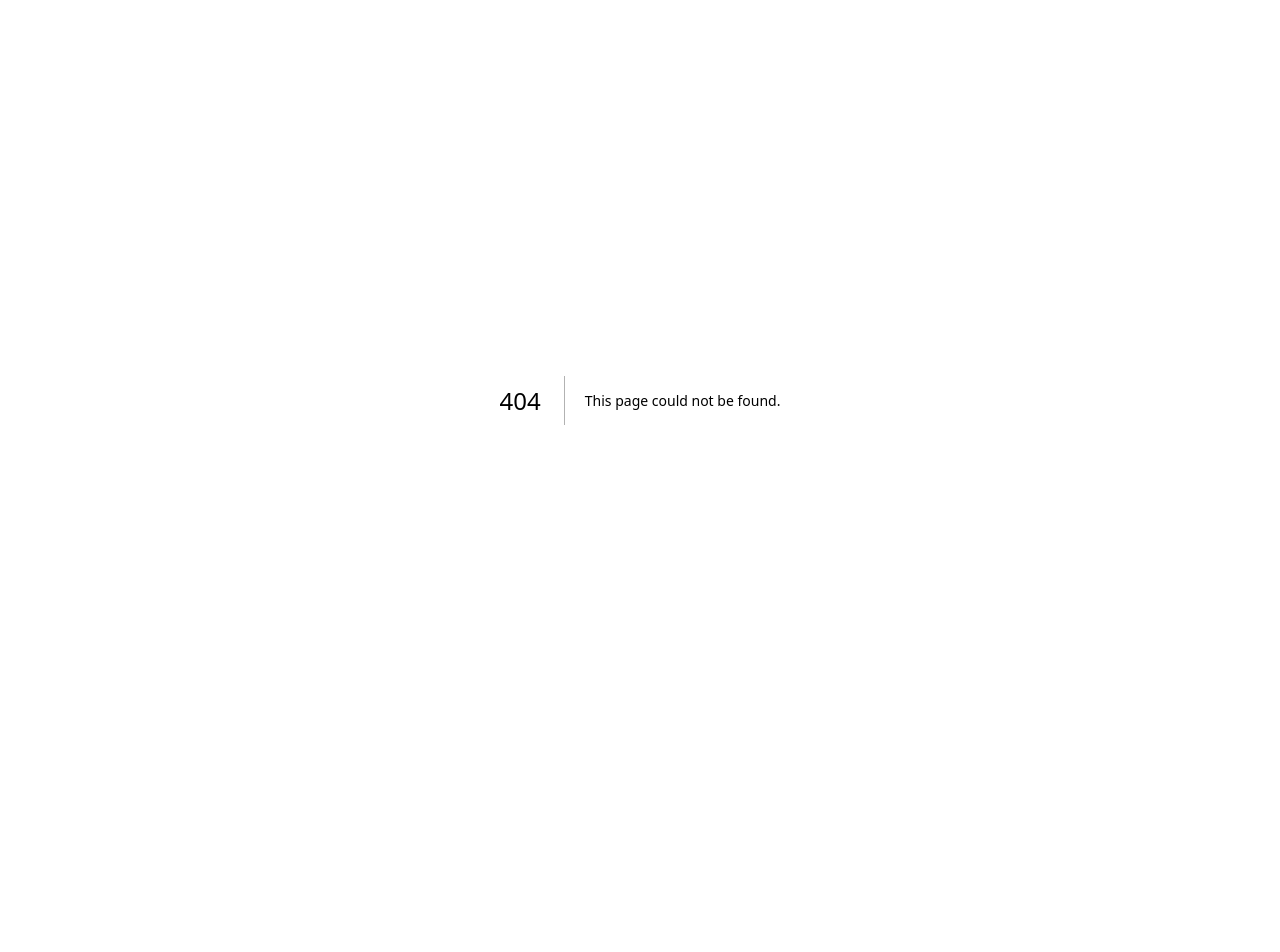
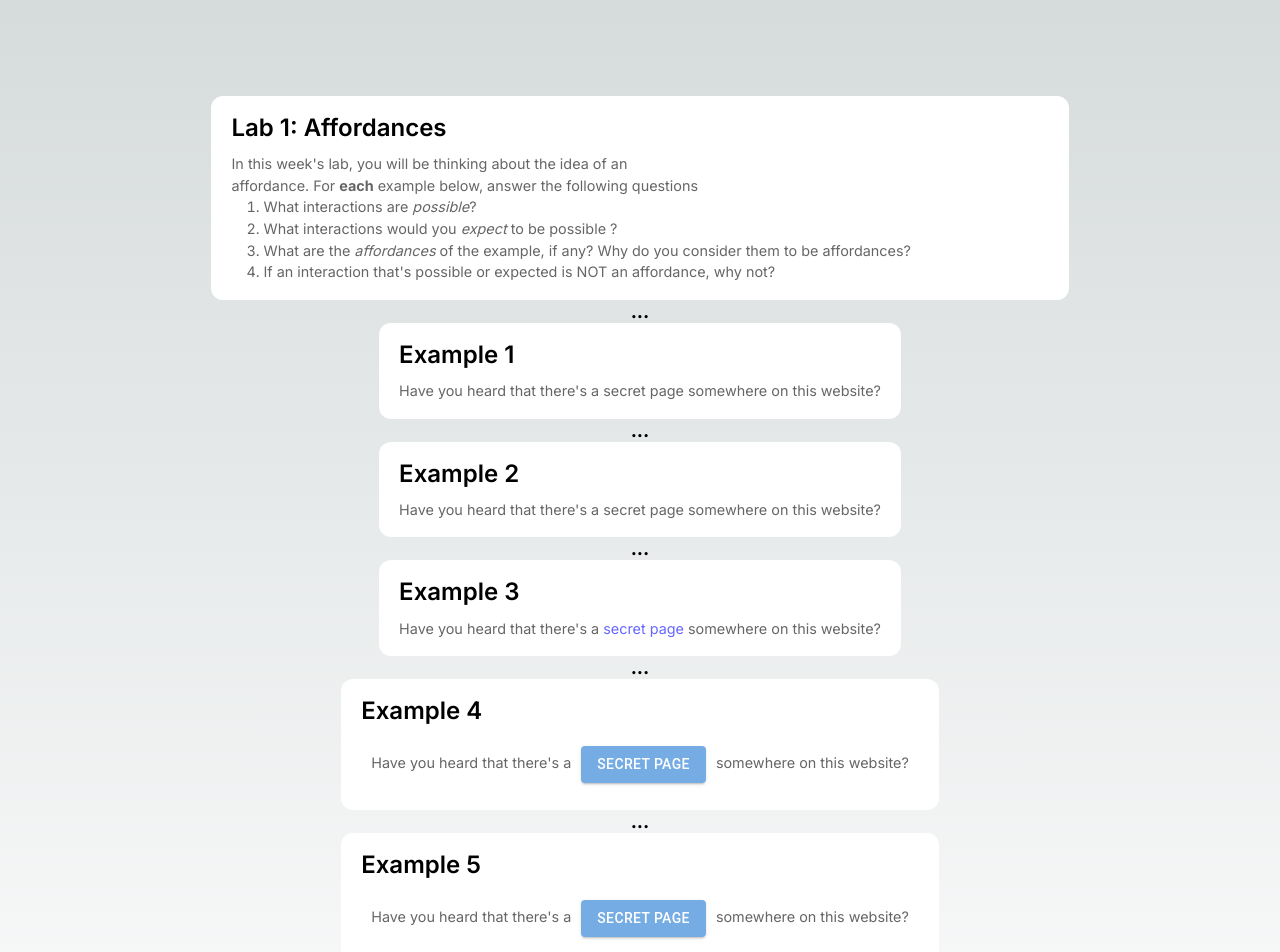
Before and after one commit to swres/info463-public, a Next.js app: page /lab1 in a window 1280 px wide. Before the commit this address had no page. Shown: the top 952 px of the page. Before the commit the page ends 800 px from the top, so only its background shows below. Built offline with nearby package versions, Linux system fonts and the light colour scheme.

Commit message:
added lab 1

```diff
--- a/app/globals.css
+++ b/app/globals.css
@@ -1,11 +1,43 @@
-@tailwind base;
-@tailwind components;
-@tailwind utilities;
+:root {
+  --max-width: 1100px;
+  --border-radius: 12px;
+  --font-mono: ui-monospace, Menlo, Monaco, "Cascadia Mono", "Segoe UI Mono",
+    "Roboto Mono", "Oxygen Mono", "Ubuntu Monospace", "Source Code Pro",
+    "Fira Mono", "Droid Sans Mono", "Courier New", monospace;
 
-:root {
   --foreground-rgb: 0, 0, 0;
   --background-start-rgb: 214, 219, 220;
   --background-end-rgb: 255, 255, 255;
+
+  --primary-glow: conic-gradient(
+    from 180deg at 50% 50%,
+    #16abff33 0deg,
+    #0885ff33 55deg,
+    #54d6ff33 120deg,
+    #0071ff33 160deg,
+    transparent 360deg
+  );
+  --secondary-glow: radial-gradient(
+    rgba(255, 255, 255, 1),
+    rgba(255, 255, 255, 0)
+  );
+
+  --tile-start-rgb: 239, 245, 249;
+  --tile-end-rgb: 228, 232, 233;
+  --tile-border: conic-gradient(
+    #00000080,
+    #00000040,
+    #00000030,
+    #00000020,
+    #00000010,
+    #00000010,
+    #00000080
+  );
+
+  --callout-rgb: 238, 240, 241;
+  --callout-border-rgb: 172, 175, 176;
+  --card-rgb: 180, 185, 188;
+  --card-border-rgb: 131, 134, 135;
 }
 
 @media (prefers-color-scheme: dark) {
@@ -13,7 +45,44 @@
     --foreground-rgb: 255, 255, 255;
     --background-start-rgb: 0, 0, 0;
     --background-end-rgb: 0, 0, 0;
+
+    --primary-glow: radial-gradient(rgba(1, 65, 255, 0.4), rgba(1, 65, 255, 0));
+    --secondary-glow: linear-gradient(
+      to bottom right,
+      rgba(1, 65, 255, 0),
+      rgba(1, 65, 255, 0),
+      rgba(1, 65, 255, 0.3)
+    );
+
+    --tile-start-rgb: 2, 13, 46;
+    --tile-end-rgb: 2, 5, 19;
+    --tile-border: conic-gradient(
+      #ffffff80,
+      #ffffff40,
+      #ffffff30,
+      #ffffff20,
+      #ffffff10,
+      #ffffff10,
+      #ffffff80
+    );
+
+    --callout-rgb: 20, 20, 20;
+    --callout-border-rgb: 108, 108, 108;
+    --card-rgb: 100, 100, 100;
+    --card-border-rgb: 200, 200, 200;
   }
+}
+
+* {
+  box-sizing: border-box;
+  padding: 0;
+  margin: 0;
+}
+
+html,
+body {
+  max-width: 100vw;
+  overflow-x: hidden;
 }
 
 body {
@@ -26,8 +95,13 @@ body {
     rgb(var(--background-start-rgb));
 }
 
-@layer utilities {
-  .text-balance {
-    text-wrap: balance;
+a {
+  color: inherit;
+  text-decoration: none;
+}
+
+@media (prefers-color-scheme: dark) {
+  html {
+    color-scheme: dark;
   }
 }
--- /dev/null
+++ b/app/lab1/page.tsx
@@ -0,0 +1,74 @@
+"use client";
+import styles from "../page.module.css";
+import Box from '@mui/material/Box';
+import TextField from '@mui/material/TextField';
+import Button from '@mui/material/Button';
+import { useState } from 'react';
+import Slider from '@mui/material/Slider';
+import { mkConfig, generateCsv, download } from "export-to-csv";
+
+export default function Lab1() {
+  return (
+    <main className={styles.main}>
+      <div className={styles.card}>
+        <h2>Lab 1: Affordances</h2>
+        <p>In this week's lab, you will be thinking about the idea of an affordance. For <b>each</b> example below, answer the following questions</p>
+        <ol>
+          <li>What interactions are <i>possible</i>?</li>
+          <li>What interactions would you <i>expect</i> to be possible ?</li>
+          <li>What are the <i>affordances</i> of the example, if any? Why do you consider them to be affordances?</li>
+          <li>If an interaction that's possible or expected is NOT an affordance, why not?</li>
+        </ol>
+      </div>
+      <h3>...</h3>
+      <div className={styles.card}>
+        <h2>Example 1</h2>
+        <p>Have you heard that there's a secret page somewhere on this website?</p>
+      </div>
+      <h3>...</h3>
+      <div className={styles.card}>
+        <h2>Example 2</h2>
+        <p>Have you heard that there's a <a
+          href="secret"
+          target="_blank"
+          rel="noopener noreferrer"
+        >secret page</a> somewhere on this website?</p>
+      </div>
+      <h3>...</h3>
+      <div className={styles.card}>
+        <h2>Example 3</h2>
+        <p>Have you heard that there's a <a
+          href="secret"
+          style={{color: 'blue'}}
+          target="_blank"
+          rel="noopener noreferrer"
+        >secret page</a> somewhere on this website?</p>
+      </div>
+      <h3>...</h3>
+      <div className={styles.card}>
+        <h2>Example 4</h2>
+        <p style = {{padding: "10px"}}>Have you heard that there's a
+          <Button href="secret" variant="contained" color="primary" style={{marginLeft: "10px", marginRight: "10px"}}>Secret Page</Button>
+        somewhere on this website?</p>
+      </div>
+      <h3>...</h3>
+      <div className={styles.card}>
+        <h2>Example 5</h2>
+        <p style = {{padding: "10px"}}>Have you heard that there's a
+          <Button variant="contained" color="primary" style={{marginLeft: "10px", marginRight: "10px"}}>Secret Page</Button>
+        somewhere on this website?</p>
+      </div>
+      <h3>...</h3>
+      <div className={styles.card}>
+        <h2>Example 6</h2>
+        <p>Have you heard that there's a <a
+          href="secret"
+          target="_blank"
+          rel="noopener noreferrer"
+        >secret page</a> somewhere on this website?</p>
+        <br></br>
+        <p><b>Note:</b> to find the secret page, click the words "secret page" above. </p>
+      </div>
+    </main>
+  );
+}
--- a/app/page.tsx
+++ b/app/page.tsx
@@ -37,7 +37,7 @@ export default function Home() {
           <h2>
             Lab 1 <span>-&gt;</span>
           </h2>
-          <p>Introduction</p>
+          <p>Affordances</p>
         </a>
 
         <a
```
Also changed, not shown: app/secret/page.tsx (added, +19 -0 lines).
